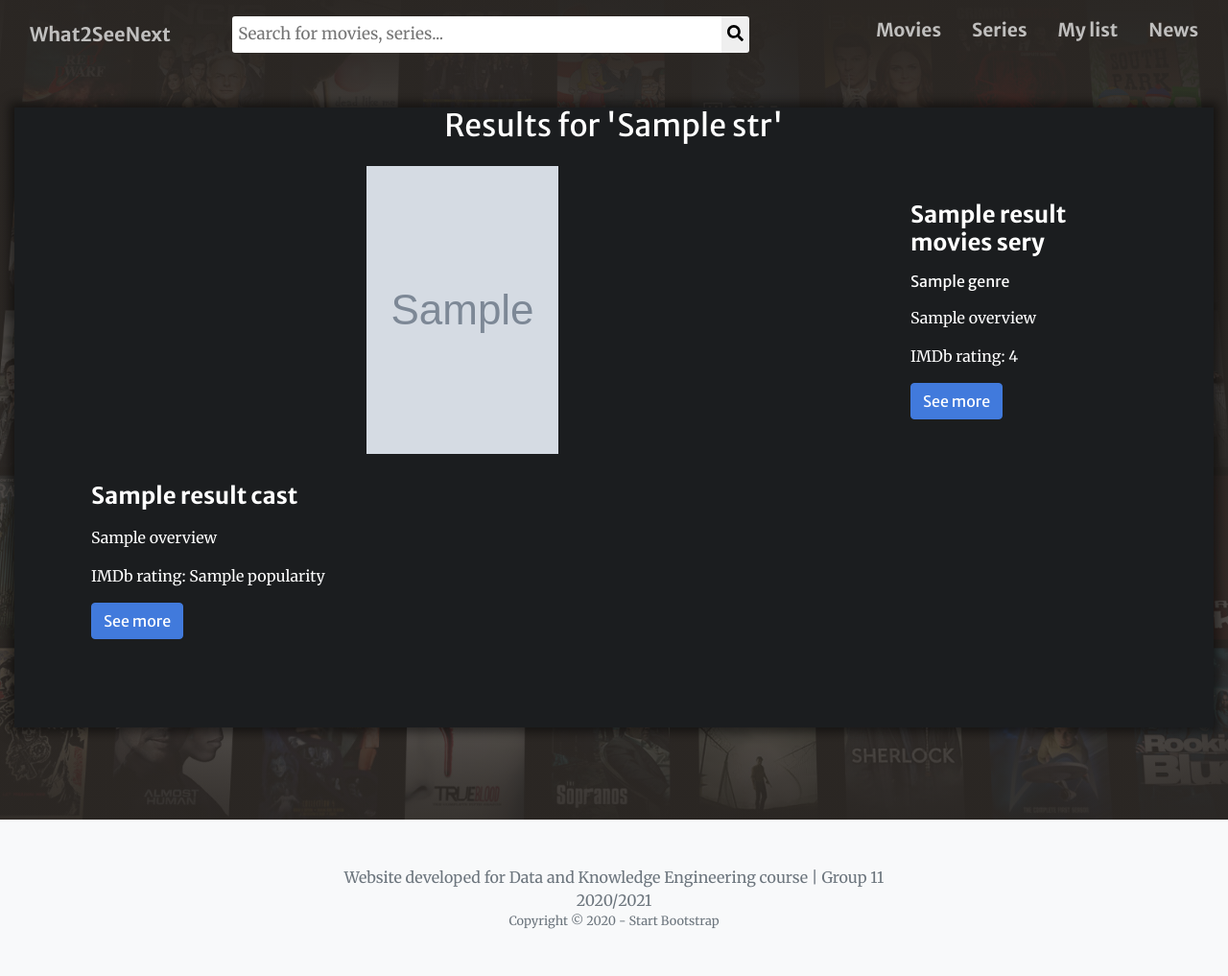
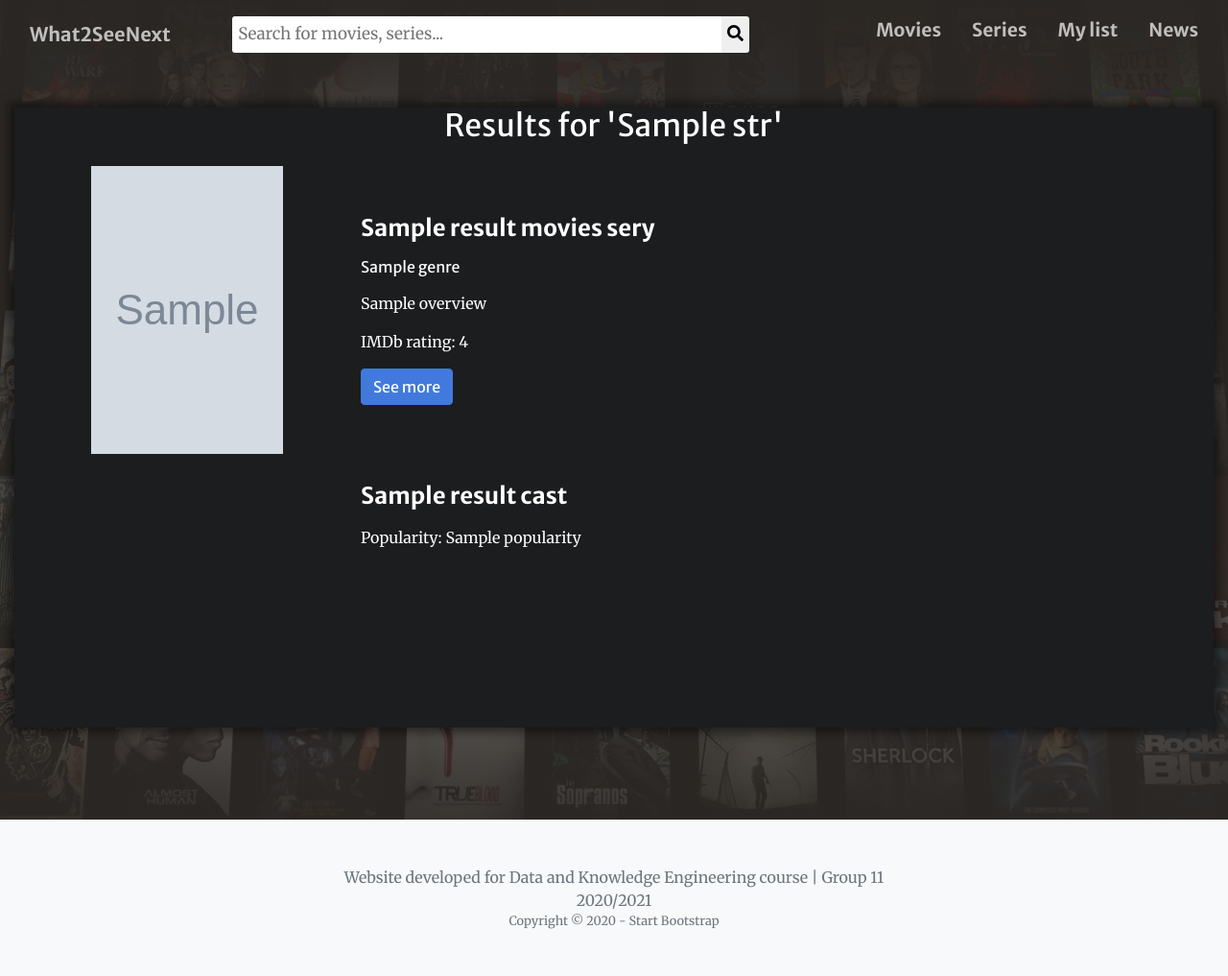
Before and after one commit to marciapires10/What2SeeNext-RDF, a Django app: template webapp/templates/search_result.html in a window 1280 px wide. Shown: the whole page at 96% size. Run offline with Django 3.2, Linux system fonts and the light colour scheme; the template is opened without the code that fills it: most values are stand-ins (such as "Sample title", 1, 10 or a date in 2020); grey boxes marked "Sample" are stand-in pictures; some libraries are stand-ins or nearby versions.

Commit message:
fix little things

```diff
--- a/webapp/templates/search_result.html
+++ b/webapp/templates/search_result.html
@@ -34,19 +34,15 @@
                 {% endfor %}
                 {% for id, name, popularity in result_cast%}
                     <tr>
+                        <td id="poster-search">
+
+                        </td>
                         <td id="info-search">
                             <div class="container" style="color: white;">
                                 <h4><b>{{ name }}</b></h4>
                                 <p></p>
-                                <h7>{{ overview }} </h7>
+                                <h7>Popularity: {{ popularity }}</h7>
                                 <p></p>
-                                <h7>IMDb rating: {{ popularity }}</h7>
-                                <p></p>
-                                <form method="post" action="">
-                                    {% csrf_token %}
-                                    <button type="submit" name="show_info" class="btn btn-primary" value="Button">See more</button>
-                                </form>
-                            </div>
                         </td>
                     </tr>
                 {% endfor %}
--- a/webapp/views.py
+++ b/webapp/views.py
@@ -647,6 +647,7 @@
             person.append(e['id']['value'])
             person.append(e['name']['value'])
             person.append(e['score']['value'])
+            cast_list.append(person)
 
     for movie in movies_series_list:
         genre_str = ""
```
